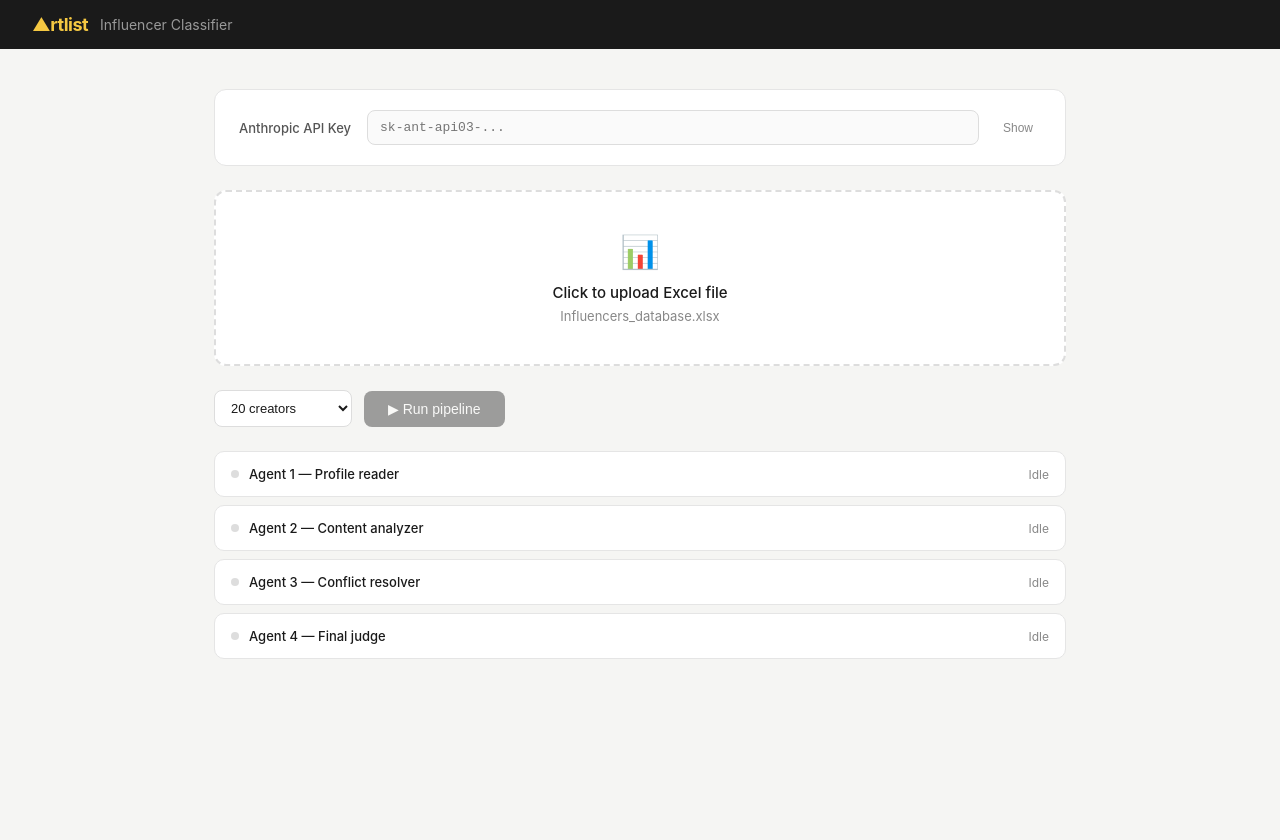
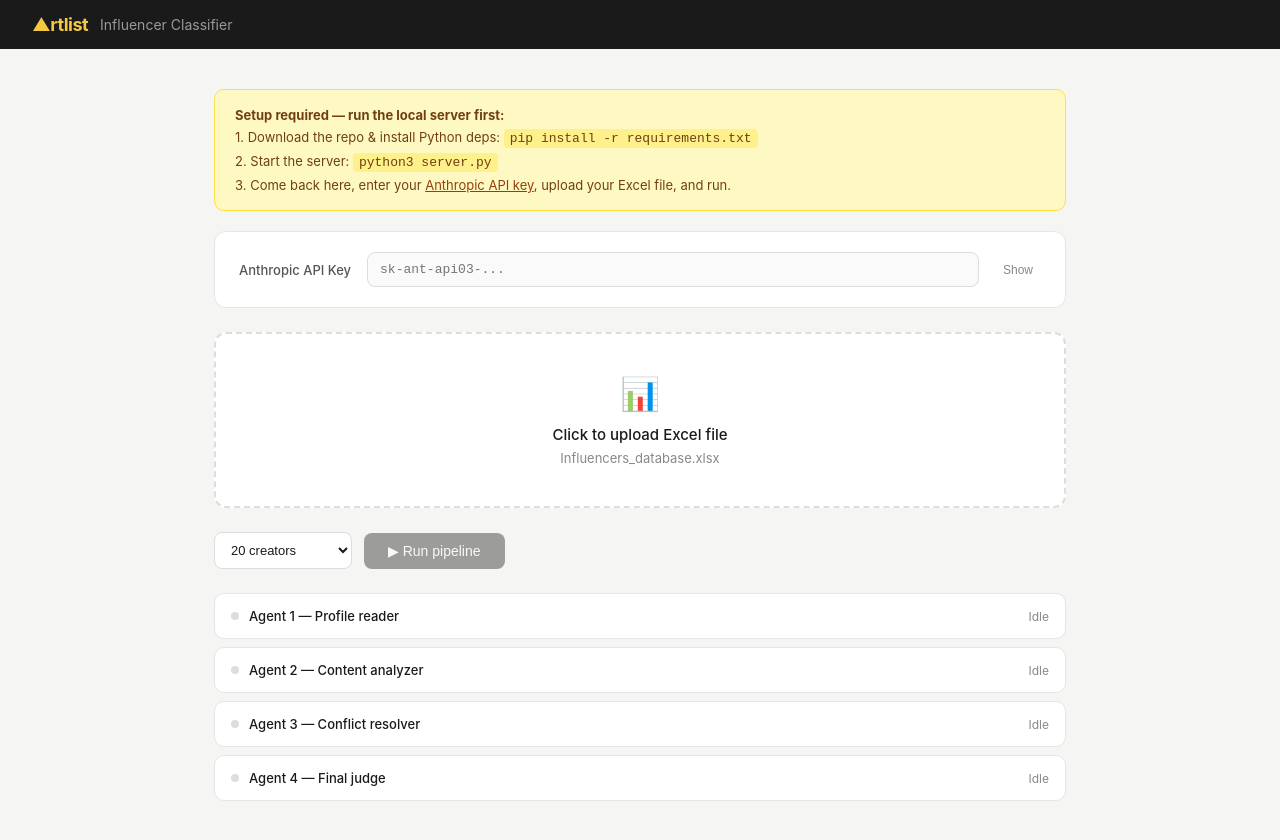
Before and after one commit to Guysela1017/ai-creators-classifier, a plain HTML site: page index.html in a window 1280 px wide. Before the commit the page ends 800 px from the top, so only its background shows below. Drawn offline with Linux system fonts and the light colour scheme.

Commit message:
Add setup instructions banner for GitHub Pages

```diff
--- a/index.html
+++ b/index.html
@@ -95,6 +95,13 @@
 </div>
 
 <div class="main">
+
+  <div style="background:#fef9c3;border:1px solid #fde047;border-radius:10px;padding:14px 20px;margin-bottom:20px;font-size:13px;color:#713f12;line-height:1.7">
+    <strong>Setup required — run the local server first:</strong><br>
+    1. Download the repo &amp; install Python deps: <code style="background:#fef08a;padding:2px 6px;border-radius:4px">pip install -r requirements.txt</code><br>
+    2. Start the server: <code style="background:#fef08a;padding:2px 6px;border-radius:4px">python3 server.py</code><br>
+    3. Come back here, enter your <a href="https://console.anthropic.com/" target="_blank" style="color:#92400e">Anthropic API key</a>, upload your Excel file, and run.
+  </div>
 
   <div class="api-card">
     <label>Anthropic API Key</label>
```
